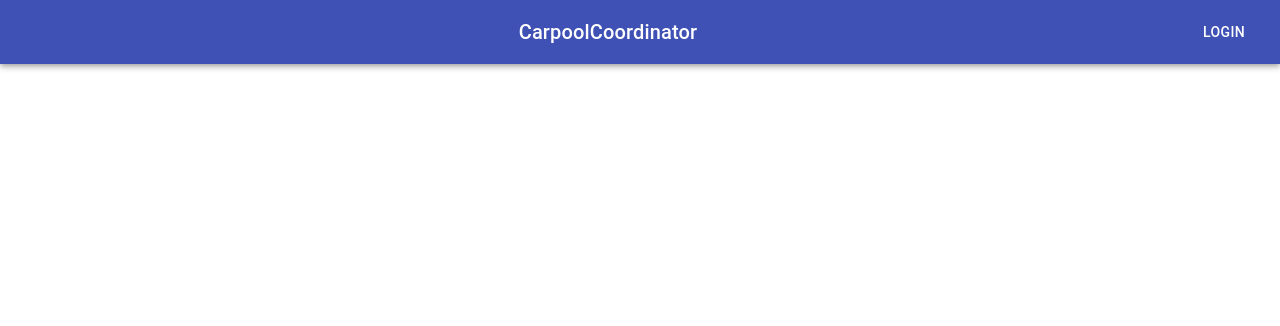
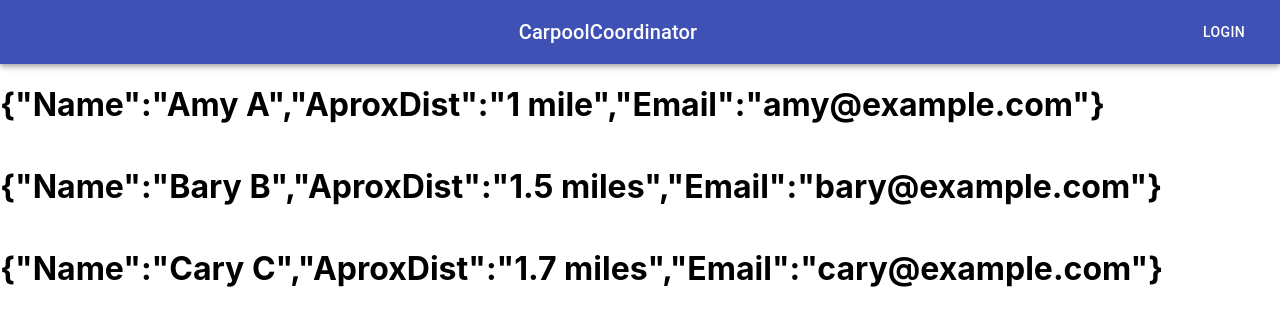
Before and after one commit to brendankhoury/HackRPI, a React (Create React App) app in the folder frontend/: page /carpoolfinder in a window 1280 px wide. Shown: the top 326 px of the page. Built offline with nearby package versions, Linux system fonts and the light colour scheme.

Commit message:
Progress!

```diff
--- a/frontend/src/App.js
+++ b/frontend/src/App.js
@@ -9,6 +9,7 @@ import SignUp from './components/SignUp';
 import Login from './components/Login';
 import { Route } from 'react-router';
 import { BrowserRouter, Link } from 'react-router-dom';
+import CarpoolFinder from './components/CarpoolFinder';
 
 const useStyles = makeStyles((theme) => ({
   root: {
@@ -44,6 +45,7 @@ function App() {
         <Route exact path="/profile">
           Profile not created yet
         </Route>
+        <Route exact path="/carpoolfinder" component={CarpoolFinder}/>
       </BrowserRouter>
     </div>
   );
--- /dev/null
+++ b/frontend/src/Assets/CarpoolFinder.css
@@ -0,0 +1,5 @@
+root {
+    display: 'flex';
+    flex-wrap: 'wrap';
+    padding: '5em';
+}
--- a/frontend/src/components/CarpoolFinder.jsx
+++ b/frontend/src/components/CarpoolFinder.jsx
@@ -1,16 +1,6 @@
 import React, { Component } from 'react'
-import { makeStyles } from '@material-ui/core/styles';
-
-
-
-const useStyles = makeStyles((theme) => ({
-    root: {
-        display: 'flex',
-        flexWrap: 'wrap',
-        padding: '5em'
-    },
-}),
-);
+import { Grid } from '@material-ui/core'
+import '../Assets/CarpoolFinder.css'
 
 
 const fakeData = [
@@ -34,8 +24,13 @@ const fakeData = [
 export default class CarpoolFinder extends Component {
     render() {
         return (
-            <Grid container classname = {classes.root}>
-
+            <Grid container className="root">
+                {
+                    fakeData.map((val) =>
+                        <h1>
+                            {JSON.stringify(val)}
+                        </h1>)
+                }
             </Grid>
         )
     }
--- a/frontend/src/components/SignUp.jsx
+++ b/frontend/src/components/SignUp.jsx
@@ -18,11 +18,11 @@ const useStyles = makeStyles((theme) => ({
 export default function SignUp() {
     // eslint-disable-next-line
     const { register, handleSubmit, errors } = useForm();
-    const onSubmit = data => console.log(data);
+    const submissionHandler = data => console.log(data);
     const classes = useStyles();
 
     return (
-        <form className={classes.root} onSubmit={onSubmit}>
+        <form className={classes.root} onSubmit={submissionHandler}>
 
             <Grid container spacing={3}>
                 <Grid item xs={12}>
```
